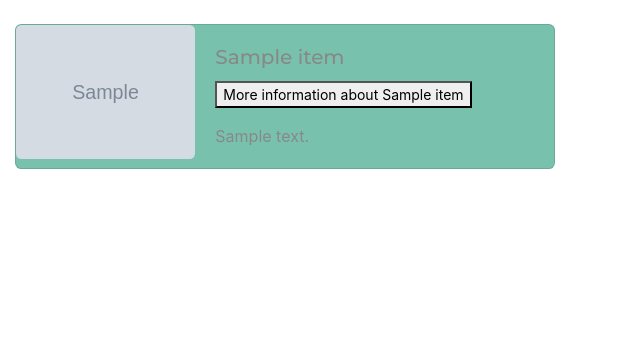
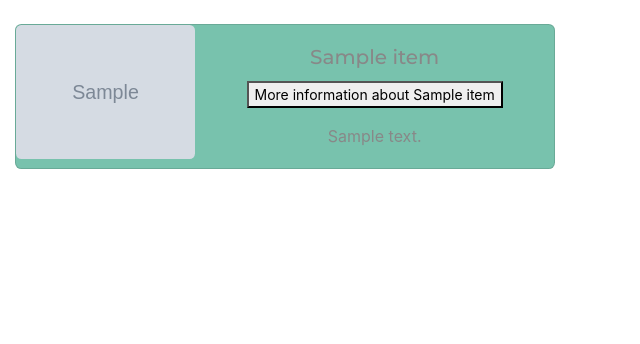
Before and after one commit to JohnminerIv/sell_stuff, a Flask app: template templates/home_page.html in a window 1280 px wide. Shown: the part 102-446 px from the top of the page, without its empty margins (0-640 px from the left). Run offline with Flask 2, Linux system fonts and the light colour scheme; the template is opened without the code that fills it: most values are stand-ins (such as "Sample title", 1, 10 or a date in 2020); grey boxes marked "Sample" are stand-in pictures; some libraries are stand-ins or nearby versions.

```diff
--- a/templates/home_page.html
+++ b/templates/home_page.html
@@ -8,7 +8,7 @@ Home page
 
 <br>
 {% for item in items %}
-<div class="card mb-3 bg-primary justify-content-center" style="max-width: 540px;">
+<div class="card mb-3 bg-primary text-center" style="max-width: 540px;">
   <div class="row no-gutters justify-content-center">
     <div class="col-md-4">
       <img src="{{item.image}}" class="card-img">
```
